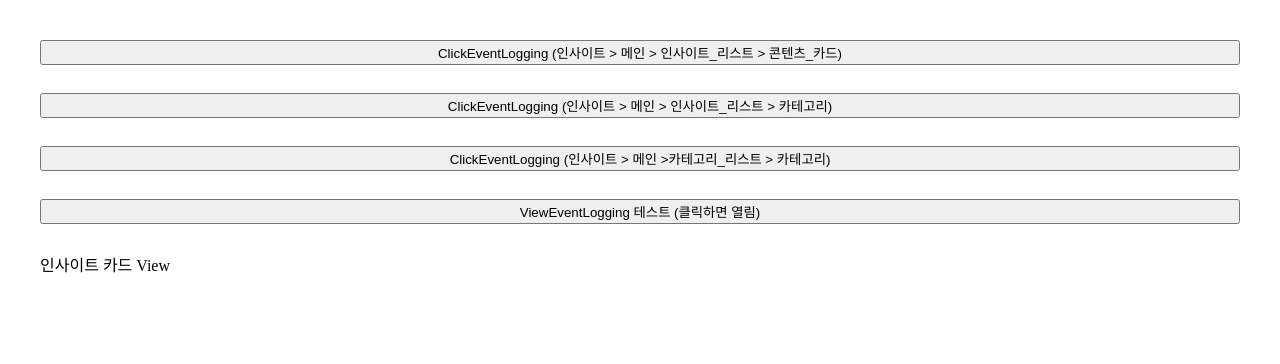
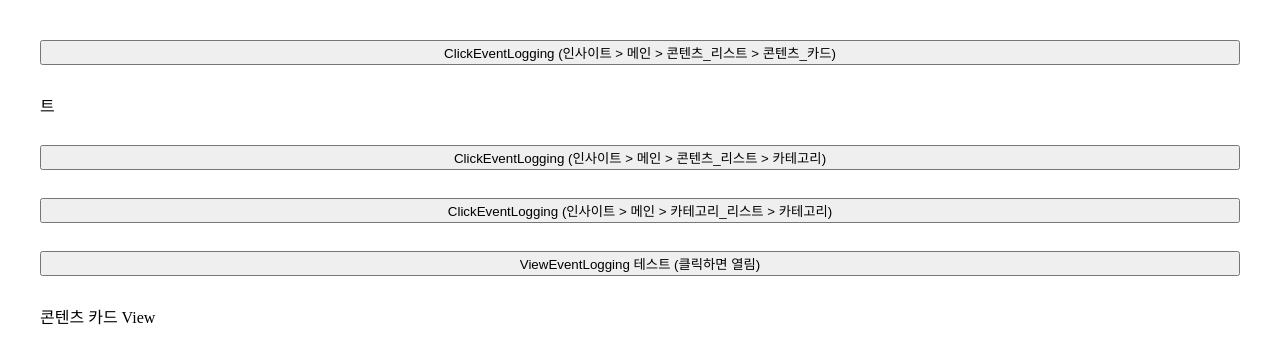
Before and after one commit to moresoo/event-logging-for-react, a Next.js app: page / in a window 1280 px wide. Both pictures are taken after a click on the button "ViewEventLogging 테스트 (클릭하면 열림)". Shown: the top 364 px of the page. Built offline with nearby package versions, Linux system fonts and the light colour scheme.

Commit message:
[RENAME] 더 제너럴한 네이밍으로 변경

```diff
--- a/src/EventLoggingComponents/types.ts
+++ b/src/EventLoggingComponents/types.ts
@@ -1,4 +1,4 @@
-import { EventProperty } from '@/dataEvent';
+import { EventProperty, EVENT_NAME } from '@/dataEvent';
 
 type EventPath<T, TPath extends string[] = []> = TPath['length'] extends 4
   ? TPath
@@ -8,7 +8,7 @@ type EventPath<T, TPath extends string[] = []> = TPath['length'] extends 4
     : never
   : never;
 
-export type AllEventPath = EventPath<EventProperty>;
+export type AllEventPath = EventPath<typeof EVENT_NAME>;
 
 type EventAction = 'click' | 'view';
 
--- a/src/dataEvent/eventName.ts
+++ b/src/dataEvent/eventName.ts
@@ -6,10 +6,10 @@ export const EVENT_NAME = {
           "click": "click__insight__category"
         }
       },
-      "인사이트_리스트": {
+      "콘텐츠_리스트": {
         "콘텐츠_카드": {
-          "click": "click__insight__insightCard",
-          "view": "view__insight__insightCard"
+          "click": "click__insight__contentsCard",
+          "view": "view__insight__contentsCard"
         },
         "카테고리": {
           "click": "click__insight__category"
@@ -27,8 +27,8 @@ export const EVENT_NAME = {
       },
       "콘텐츠_푸터": {
         "추천_콘텐츠_카드": {
-          "click": "click__insight__insightCard",
-          "view": "view__insight__insightCard"
+          "click": "click__insight__contentsCard",
+          "view": "view__insight__contentsCard"
         },
         "카테고리": {
           "click": "click__insight__category"
--- a/src/pages/index.tsx
+++ b/src/pages/index.tsx
@@ -7,42 +7,39 @@ export default function Home() {
   return (
     <div style={{ padding: '32px', display: 'flex', flexDirection: 'column', gap: '28px' }}>
       <ClickEventLogging
-        path={['인사이트', '메인', '인사이트_리스트', '콘텐츠_카드']}
-        property={{ insightId: 'abc', category: '엔젤투자', isBookmarked: true }}
+        path={['인사이트', '메인', '콘텐츠_리스트', '콘텐츠_카드']}
+        property={{ contentsId: 'abc', category: '엔젤투자', isBookmarked: true }}
       >
-        <button onClick={() => console.log('인사이트_콘텐츠_카드_클릭')}>
-          {`ClickEventLogging (인사이트 > 메인 > 인사이트_리스트 > 콘텐츠_카드)`}
+        <button onClick={() => console.log('콘텐츠 카드 Click')}>
+          {`ClickEventLogging (인사이트 > 메인 > 콘텐츠_리스트 > 콘텐츠_카드)`}
         </button>
       </ClickEventLogging>
-
+      트
       <ClickEventLogging
-        path={['인사이트', '메인', '인사이트_리스트', '카테고리']}
+        path={['인사이트', '메인', '콘텐츠_리스트', '카테고리']}
         property={{ name: '엔젤투자' }}
       >
-        <button onClick={() => console.log('인사이트_카테고리_클릭')}>
-          {`ClickEventLogging (인사이트 > 메인 > 인사이트_리스트 > 카테고리)`}
+        <button onClick={() => console.log('카테고리 Click')}>
+          {`ClickEventLogging (인사이트 > 메인 > 콘텐츠_리스트 > 카테고리)`}
         </button>
       </ClickEventLogging>
-
       <ClickEventLogging
         path={['인사이트', '메인', '카테고리_리스트', '카테고리']}
         property={{ name: '엔젤투자' }}
       >
-        <button onClick={() => console.log('인사이트_카테고리_클릭')}>
-          {`ClickEventLogging (인사이트 > 메인 >카테고리_리스트 > 카테고리)`}
+        <button onClick={() => console.log('카테고리 Click')}>
+          {`ClickEventLogging (인사이트 > 메인 > 카테고리_리스트 > 카테고리)`}
         </button>
       </ClickEventLogging>
-
       <button onClick={() => setIsVisible((prev) => !prev)}>
         ViewEventLogging 테스트 (클릭하면 열림)
       </button>
-
       {isVisible && (
         <ViewEventLogging
-          path={['인사이트', '메인', '인사이트_리스트', '콘텐츠_카드']}
-          property={{ insightId: 'abc' }}
+          path={['인사이트', '메인', '콘텐츠_리스트', '콘텐츠_카드']}
+          property={{ contentsId: 'abc' }}
         >
-          <div>{`인사이트 카드 View`}</div>
+          <div>{`콘텐츠 카드 View`}</div>
         </ViewEventLogging>
       )}
     </div>
```
Also changed, not shown: src/dataEvent/eventProperty.ts (+5 -5 lines).
